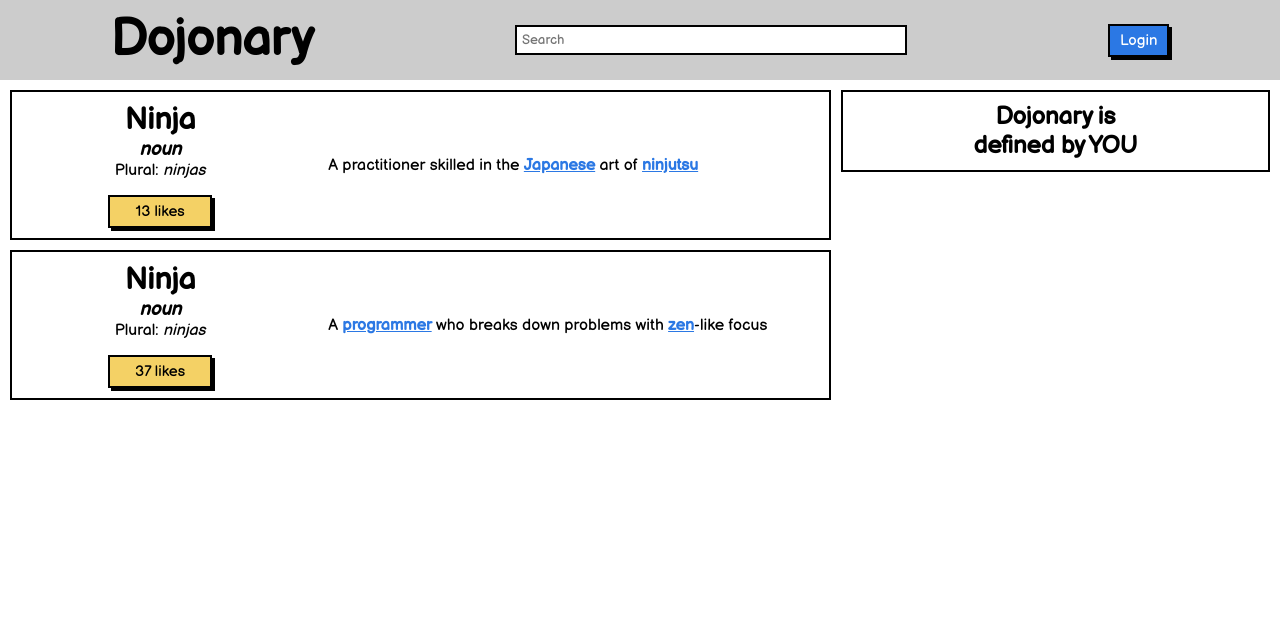
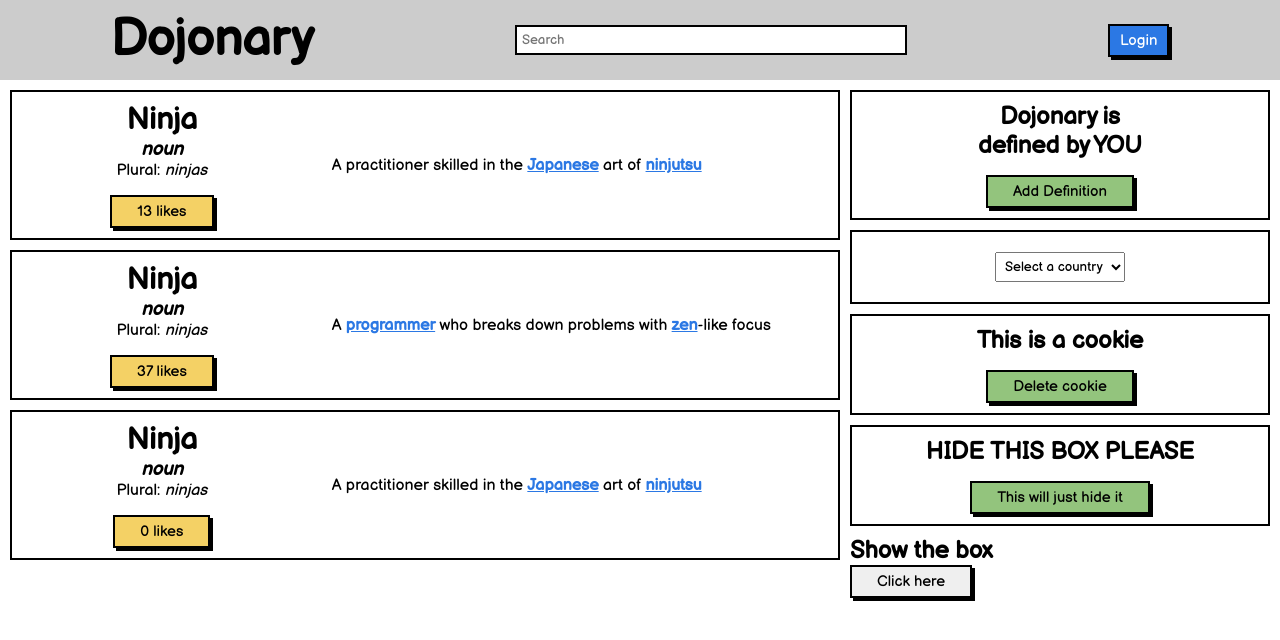
Before and after one commit to Teek0/clases-codingdojo, a plain HTML site: page Ejercicios-de-la-plataforma/3 JavaScript/Evento onclick/index.html in a window 1280 px wide. Both pictures are taken after a click on the button "Add Definition". Drawn offline with Linux system fonts and the light colour scheme.

Commit message:
dojonary v2

```diff
--- a/Ejercicios-de-la-plataforma/3 JavaScript/Evento onclick/css/styles.css
+++ b/Ejercicios-de-la-plataforma/3 JavaScript/Evento onclick/css/styles.css
@@ -75,14 +75,26 @@ button{
     cursor:pointer;
 }
 /*ASIDE*//*ASIDE*//*ASIDE*//*ASIDE*//*ASIDE*//*ASIDE*//*ASIDE*/
-.addDef{
+.aside{
     flex:2;
+    margin: 5px;
+}
+.interiorAside{
     padding: 10px 5px;
-    margin: 5px;
     border: 2px solid black;
     text-align: center;
+    margin-bottom: 10px;
 }
-.addDef button{
+.interiorAside button{
     background: #93C47D;
     margin-top: 15px;
 }
+.interiorAside select{
+    padding:5px;
+    margin:10px;
+}
+
+/*otros*/
+.hide{
+    display:none;
+}
--- a/Ejercicios-de-la-plataforma/3 JavaScript/Evento onclick/index.html
+++ b/Ejercicios-de-la-plataforma/3 JavaScript/Evento onclick/index.html
@@ -37,11 +37,35 @@
             </article>
         </section>
 
-        <aside class="addDef">
-            <h2>Dojonary is</h2>
-            <h2>defined by YOU</h2>
-            <button onclick="addDefDel(this)">Add Definition</button>
+        <aside class="aside">
+            <div class="interiorAside">
+                <h2>Dojonary is</h2>
+                <h2>defined by YOU</h2>
+                <button onclick="addDefinition(this)">Add Definition</button>
+            </div>
+            <div class="interiorAside">
+                <select id="country">
+                    <option value="-1">Select a country</option>
+                    <option value="CH">Chile</option>
+                    <option value="MX">México</option>
+                    <option value="PE">Perú</option>
+                    <option value="US">USA</option>
+                </select>
+            </div>
+            <div class="interiorAside">
+                <h2>This is a cookie</h2>
+                <button onclick="deleted(this)">Delete cookie</button>
+            </div>
+            <div class="interiorAside" id="boxyBox">
+                <h2>HIDE THIS BOX PLEASE</h2>
+                <button onclick="hideThis(this)">This will just hide it</button>
+            </div>
+            <div>
+                <h2>Show the box</h2>
+                <button onclick="showThis()">Click here</button>
+            </div>
         </aside>
+
     </main>
 
     <script src="./js/index.js"></script>
--- a/Ejercicios-de-la-plataforma/3 JavaScript/Evento onclick/js/index.js
+++ b/Ejercicios-de-la-plataforma/3 JavaScript/Evento onclick/js/index.js
@@ -1,8 +1,20 @@
 function logout(button){
     button.innerText="Logout";
 }
-function addDefDel(button){
-    button.remove();
+function addDefinition(button){
+    let contenedor=document.querySelector(".words");
+    contenedor.innerHTML+=
+            `<article class="tarjeta">
+                <div class="palabra">
+                    <h2>Ninja</h2>
+                    <h3 class="italic">noun</h3>
+                    <p>Plural: <span class="italic">ninjas</span></p>
+                    <button onclick="likeAlert(this)">0 likes</button>
+                </div>
+                <p>A practitioner skilled in the <span class="linked">Japanese</span> art of <span class="linked">ninjutsu</span></p>
+            </article>`;
+
+
 }
 function likeAlert(elemento){
     alert("Ninja was liked");
@@ -10,3 +22,12 @@ function likeAlert(elemento){
     num++;
     elemento.innerHTML= num+" likes";
 }
+function deleted(elemento){
+    elemento.closest(".interiorAside").remove();
+}
+function hideThis(elemento){
+    elemento.closest(".interiorAside").classList.add("hide");
+}
+function showThis(){
+    document.getElementById("boxyBox").classList.remove("hide");
+}
```
Also changed, not shown: Segunda semana/Día 8/index.html (added).
